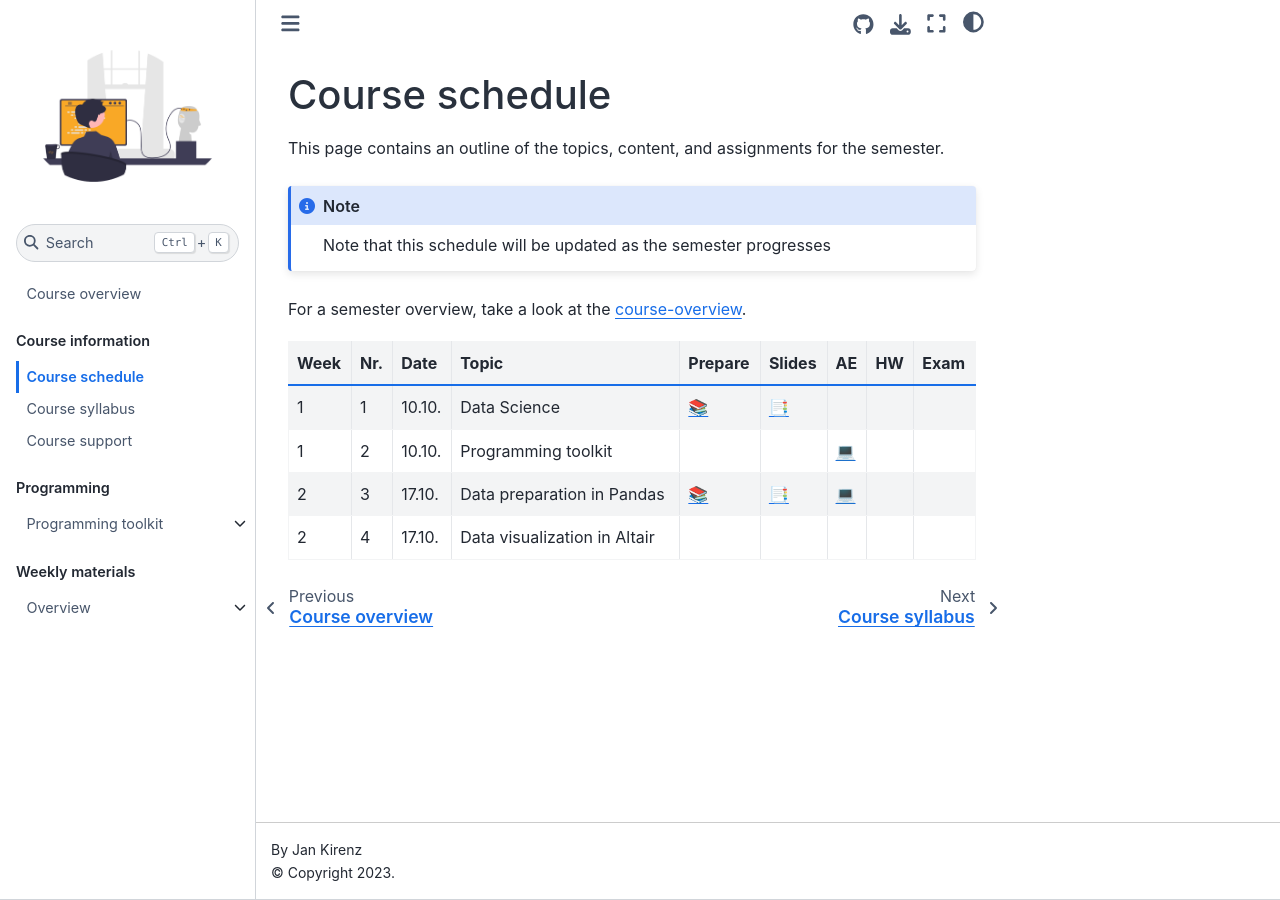
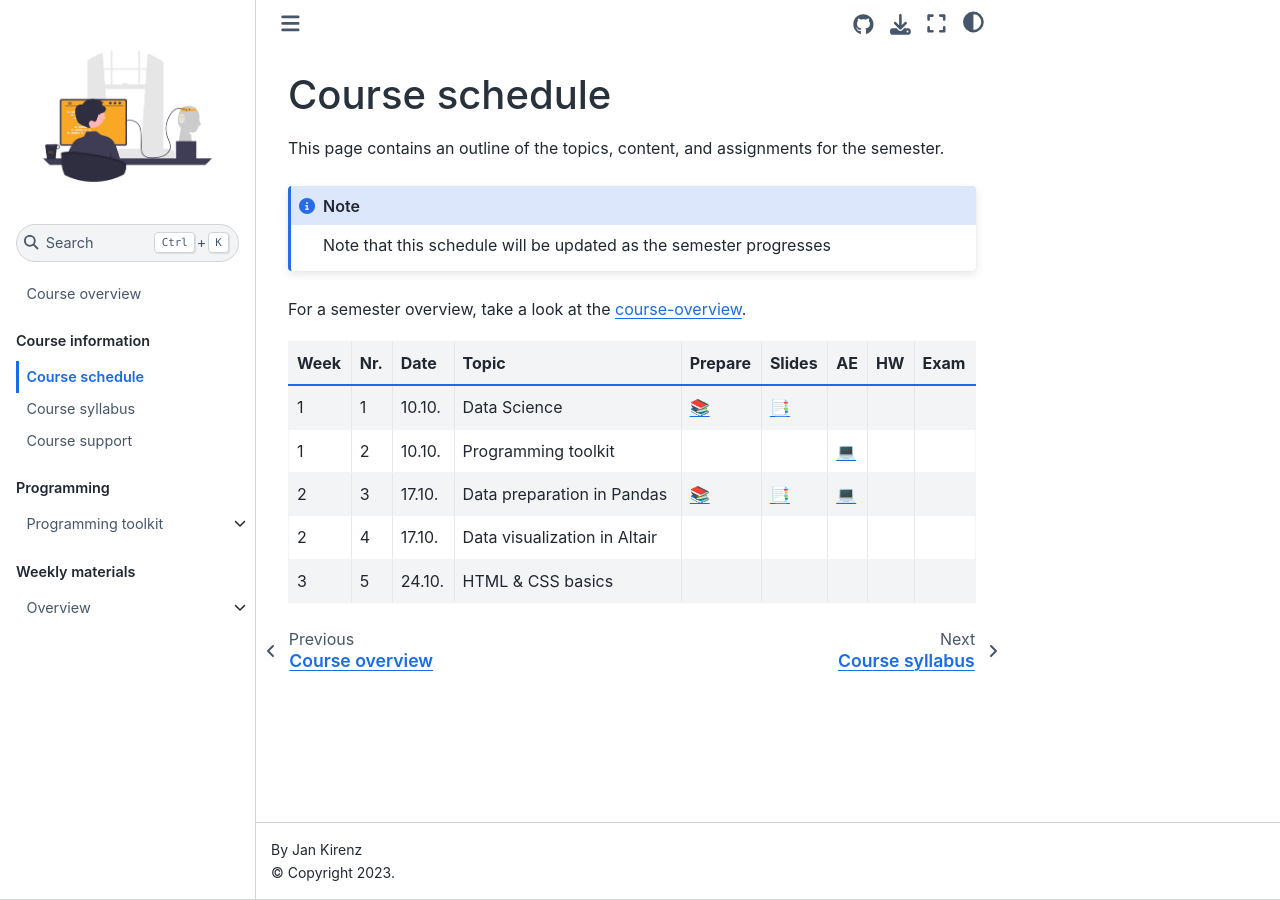
Before and after one commit to ds-ws22/website, a Jupyter Book: the page built from docs/course-schedule.md, in a window 1280 px wide. Built offline with Jupyter Book 1.0.4 settings and Sphinx 7.4.7 and the Sphinx Book theme 1.1.4, drawn with Linux system fonts in a browser that asks for light colours; comment, search, counter and statistics services are not loaded.

Commit message:
Update course-schedule.md

```diff
--- a/docs/course-schedule.md
+++ b/docs/course-schedule.md
@@ -8,10 +8,10 @@ Note that this schedule will be updated as the semester progresses
 
 For a semester overview, take a look at the [course-overview](../docs/course-overview.md).
 
-
 |	Week	|	Nr.	|	Date	|	Topic	|	Prepare	|	Slides	|	AE	|	HW	|	Exam	|
 |	---	|	---	|	---	|	---	|	---	|	---	|	---	|	---	|	---	|
 |	1	|	1	|	10.10.	|	Data Science	|	[📚](../weeks/week1.md)	|	[📑](https://drive.google.com/file/d/1-MhFzAXL9l0z1381-DaqW63GFWsw_epQ/view?usp=sharing)	|		|		|		|
 |	1	|	2	|	10.10.	|	Programming toolkit	|		|		|	[💻](../weeks/week1.md)	|		|		|
 |	2	|	3	|	17.10.	|	Data preparation in Pandas	|	[📚](../weeks/week2.md)	|	[📑](https://drive.google.com/file/d/1-P-0r1sXlAoEj1CpGKu2JoFQg_0aICR-/view?usp=sharing)	|	[💻](../weeks/week2.md)	|		|		|
 |	2	|	4	|	17.10.	|	Data visualization in Altair	|		|		|		|		|		|
+|	3	|	5	|	24.10.	|	HTML & CSS basics	|		|		|		|		|		|
```
